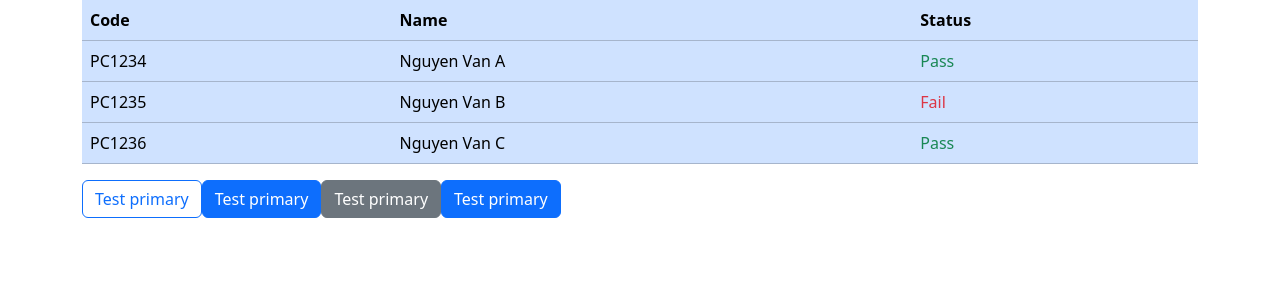
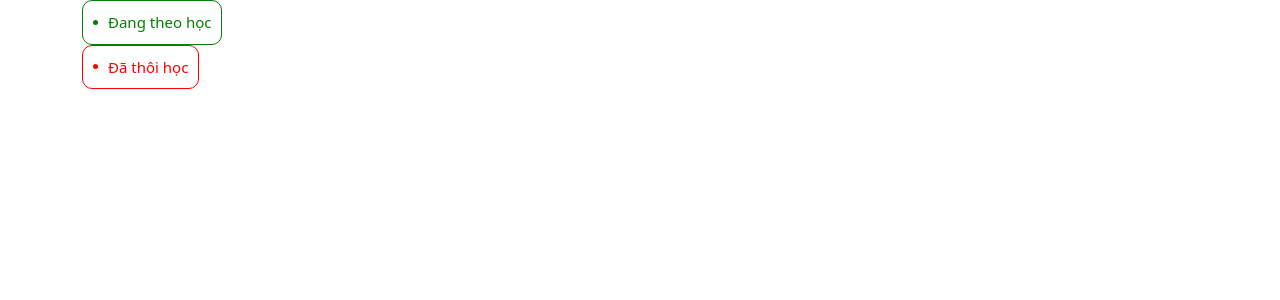
Before and after one commit to ntnghia-it01/example-fe-sd19303, a React (Create React App) app: page / in a window 1280 px wide. Shown: the top 300 px of the page. Built offline with nearby package versions, Linux system fonts and the light colour scheme.

Commit message:
commit 2025.03.22

```diff
--- a/src/App.js
+++ b/src/App.js
@@ -2,6 +2,7 @@ import logo from "./logo.svg";
 import "./App.css";
 import StudentItem from "./components/StudentItem";
 import Button from "./components/Button";
+import Status from "./components/Status";
 
 function App() {
   // Tạo 1 danh sách SV
@@ -50,7 +51,9 @@ function App() {
 
   return (
     <div className="container">
-      <div class="table-responsive">
+      <Status type={0}/>
+      <Status type={1}/>
+      {/* <div class="table-responsive">
         <table class="table table-primary">
           <thead>
             <tr>
@@ -68,7 +71,7 @@ function App() {
       <Button title={"Test primary"} type="outline"/>
       <Button title={"Test primary"} type="default"/>
       <Button title={"Test primary"} type="disable"/>
-      <Button title={"Test primary"}/>
+      <Button title={"Test primary"}/> */}
     </div>
   );
 }
--- /dev/null
+++ b/src/components/Status/index.jsx
@@ -0,0 +1,73 @@
+import "./style.css";
+
+const Status = (props) =>{
+  const {type} = props;
+  let title = "";
+  let styles = {
+    container:{
+      borderColor: 'green'
+    },
+    dot: {
+      backgroundColor: 'green'
+    },
+    title: {
+      color: 'green'
+    }
+  }
+
+  switch(type){
+    case 0:
+      title = "Đang theo học"
+      styles = {
+        container:{
+          borderColor: 'green'
+        },
+        dot: {
+          backgroundColor: 'green'
+        },
+        title: {
+          color: 'green'
+        }
+      }
+      break;
+    case 1:
+      title = "Đã thôi học"
+      styles = {
+        container:{
+          borderColor: 'red'
+        },
+        dot: {
+          backgroundColor: 'red'
+        },
+        title: {
+          color: 'red'
+        }
+      }
+      break;
+    case 2:
+      title = "Đã tốt nghiệp"
+      break;
+    case 3:
+      title = "Đã chuyển lớp"
+      break;
+    case 4:
+      title = "Đã chuyển trường"
+      break;
+    default:
+      title = "Đang theo học"
+      break;
+  }
+
+  // type == 0  => TH1
+  // ...
+  // type == 4 => TH5
+
+  return (
+    <div className="status-container" style={styles.container}>
+      <div className="dot" style={styles.dot}/>
+      <p className="title" style={styles.title}>{title}</p>
+    </div>
+  );
+}
+
+export default Status
--- /dev/null
+++ b/src/components/Status/style.css
@@ -0,0 +1,24 @@
+.status-container {
+  display: flex;
+  padding: 10px;
+  border-radius: 10px;
+  border-color: green;
+  border-width: 1px;
+  border-style: solid;
+  width: fit-content;
+  align-items: center;
+}
+
+.status-container .dot {
+  width: 5px;
+  height: 5px;
+  background-color: green;
+  border-radius: 50%;
+  margin-right: 10px;
+}
+
+.status-container .title {
+  font-size: 15px;
+  color: green;
+  margin-bottom: 0;
+}
```
